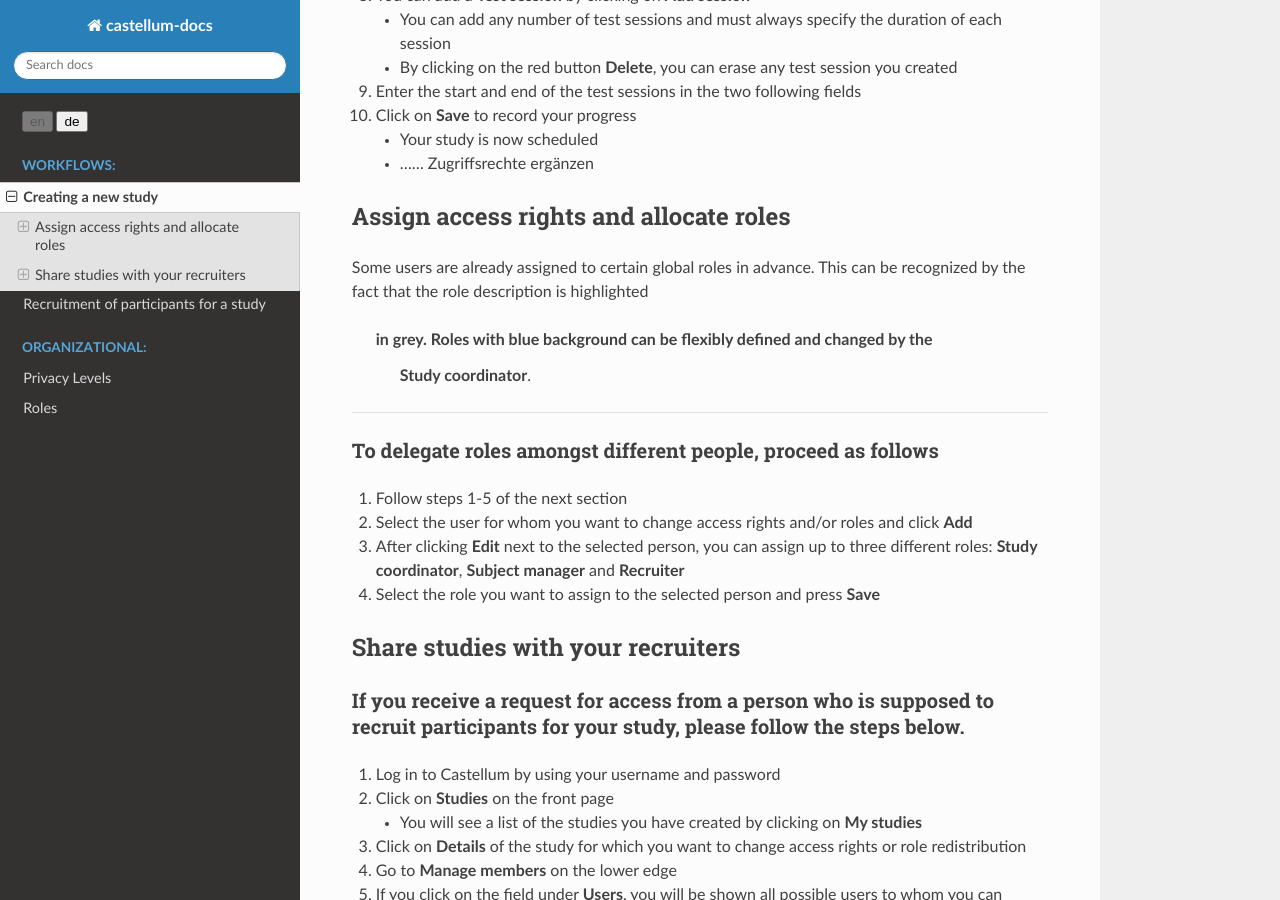
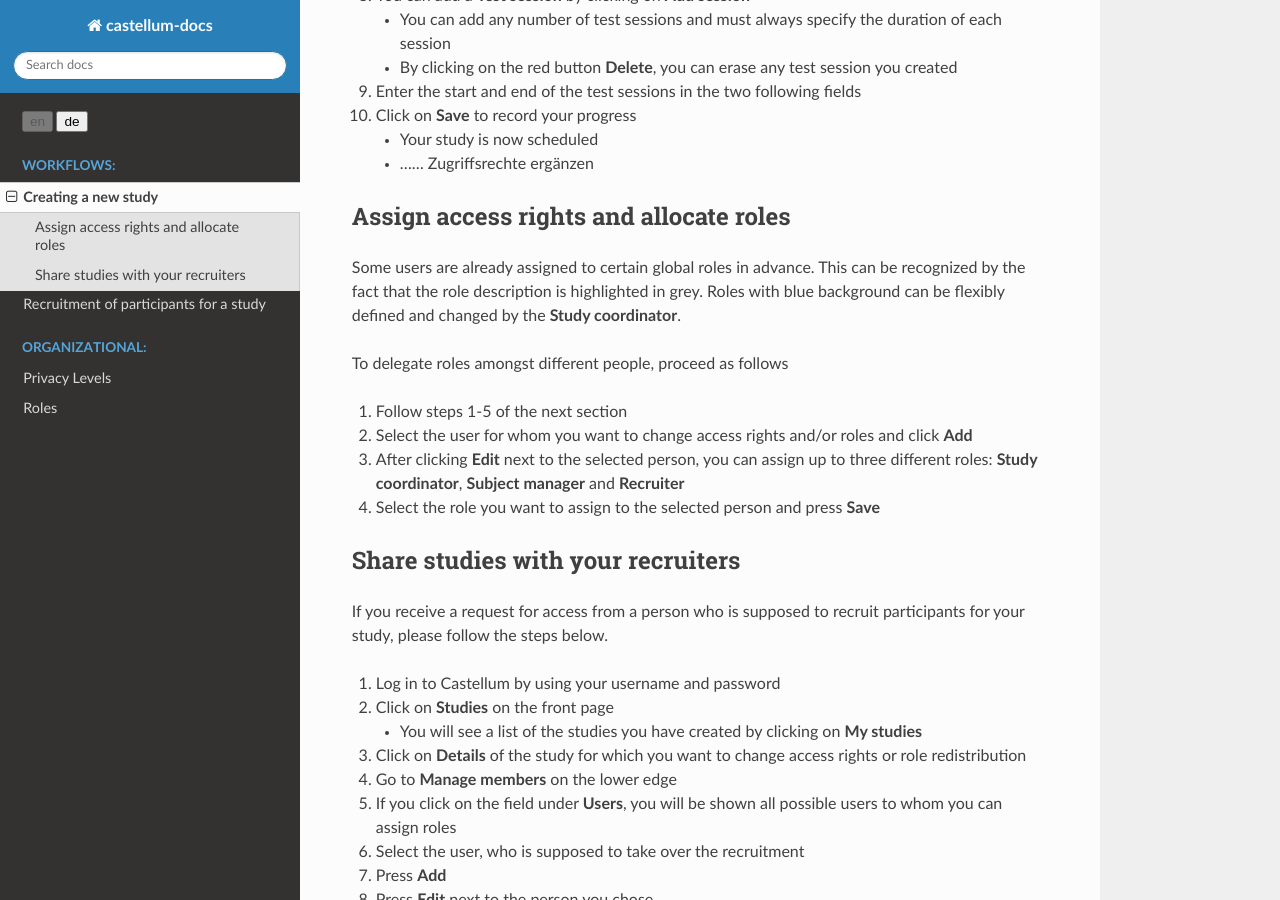
Before and after one commit to DouglasNeuroInformatics/castellum, a Sphinx documentation site: the page built from source/workflows/study-creation.rst, in a window 1280 px wide and 900 px high, scrolled down 1401 px. Built offline with Sphinx 7.4.7 and the Read the Docs theme 2.0.0, drawn with Linux system fonts in a browser that asks for light colours.

Commit message:
fixed format

```diff
--- a/source/workflows/study-creation.rst
+++ b/source/workflows/study-creation.rst
@@ -79,12 +79,10 @@ Assign access rights and allocate roles
 
 Some users are already assigned to certain global roles in advance.
 This can be recognized by the fact that the role description is highlighted
- in grey. Roles with blue background can be flexibly defined and changed by the
-  **Study coordinator**.
-~~~~~~~~~~~~~~~~~~~~~~~~~~~~~~~~~~~~~~~~~~~~~~~~~~~~~~~~~~~~~~~~~~~~~~~~~~~~~~~~~~~~~~~~~~~~~~~~~~~~~~~~~~~~~~~~~~~~~~~~~~~~~~~~~~~~~~~~~~~~~~~~~~~~~~~~~~~~~~~~~~~~~~~~~~~~~~~~~~~~~~~~~~~~~~~~~~~~~~~~~~~~~~~~~~~~~~~~~~~~~~~~~~~~~~~~~~~~~~~~~~~~~
+in grey. Roles with blue background can be flexibly defined and changed by the
+**Study coordinator**.
 
 To delegate roles amongst different people, proceed as follows
-~~~~~~~~~~~~~~~~~~~~~~~~~~~~~~~~~~~~~~~~~~~~~~~~~~~~~~~~~~~~~~
 
 1. Follow steps 1-5 of the next section
 2. Select the user for whom you want to change access rights and/or
@@ -99,7 +97,7 @@ Share studies with your recruiters
 ----------------------------------
 
 If you receive a request for access from a person who is supposed to recruit participants for your study, please follow the steps below.
-~~~~~~~~~~~~~~~~~~~~~~~~~~~~~~~~~~~~~~~~~~~~~~~~~~~~~~~~~~~~~~~~~~~~~~~~~~~~~~~~~~~~~~~~~~~~~~~~~~~~~~~~~~~~~~~~~~~~~~~~~~~~~~~~~~~~~~~~
+
 
 1. Log in to Castellum by using your username and password
 2. Click on **Studies** on the front page
```
